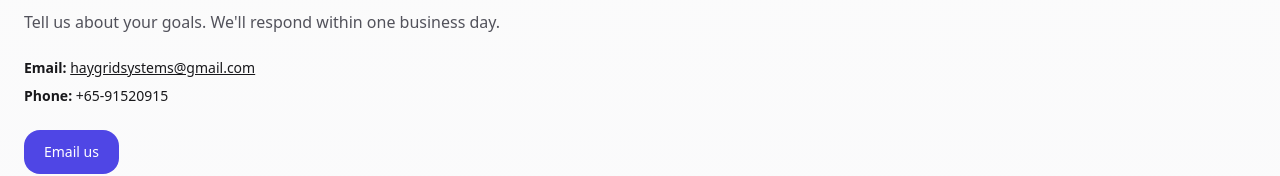
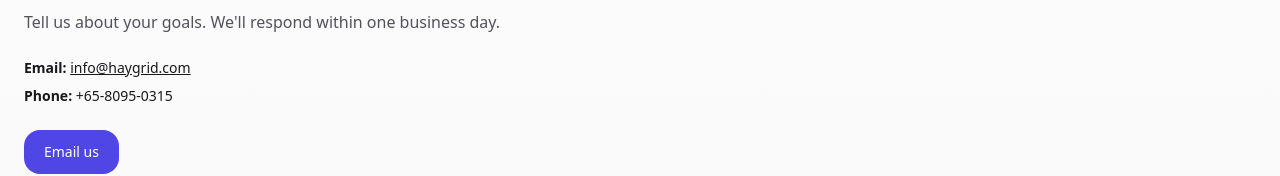
Before and after one commit to haygrid/site, a React (Vite) app: page / in a window 1280 px wide. Shown: the part 2072-2248 px from the top of the page. Built offline with nearby package versions, Linux system fonts and the light colour scheme.

Commit message:
update contact

```diff
--- a/src/App.jsx
+++ b/src/App.jsx
@@ -2,8 +2,9 @@ import React from "react";
 import { motion } from "framer-motion";
 
 export default function HaygridWebsite() {
-	const emailAddress = "haygridsystems@gmail.com"
+	const emailAddress = "info@haygrid.com"
   const mailto = "mailto:" + emailAddress + "?subject=Consultation%20Request%20—%20Haygrid%20Systems";
+	const phoneNumber = "+65-8095-0315"
 
   return (
     <div className="min-h-screen bg-gradient-to-b from-zinc-50 to-zinc-100 dark:from-zinc-950 dark:to-zinc-900 text-zinc-900 dark:text-zinc-100">
@@ -129,7 +130,9 @@ export default function HaygridWebsite() {
             <p className="mt-3 text-zinc-600 dark:text-zinc-300">Tell us about your goals. We'll respond within one business day.</p>
             <div className="mt-6 space-y-2 text-sm">
               <p><strong>Email:</strong> <a className="underline" href={mailto}>{emailAddress}</a></p>
-              <p><strong>Phone:</strong> +65-91520915</p>
+              <p>
+								<strong>Phone:</strong> {phoneNumber}
+							</p>
             </div>
             <a href={mailto} className="mt-6 inline-flex items-center rounded-2xl bg-indigo-600 text-white px-5 py-3 text-sm font-medium hover:bg-indigo-700">Email us</a>
           </div>
```
Also changed, not shown: public/assets/whatsapp-logo.svg (added).
